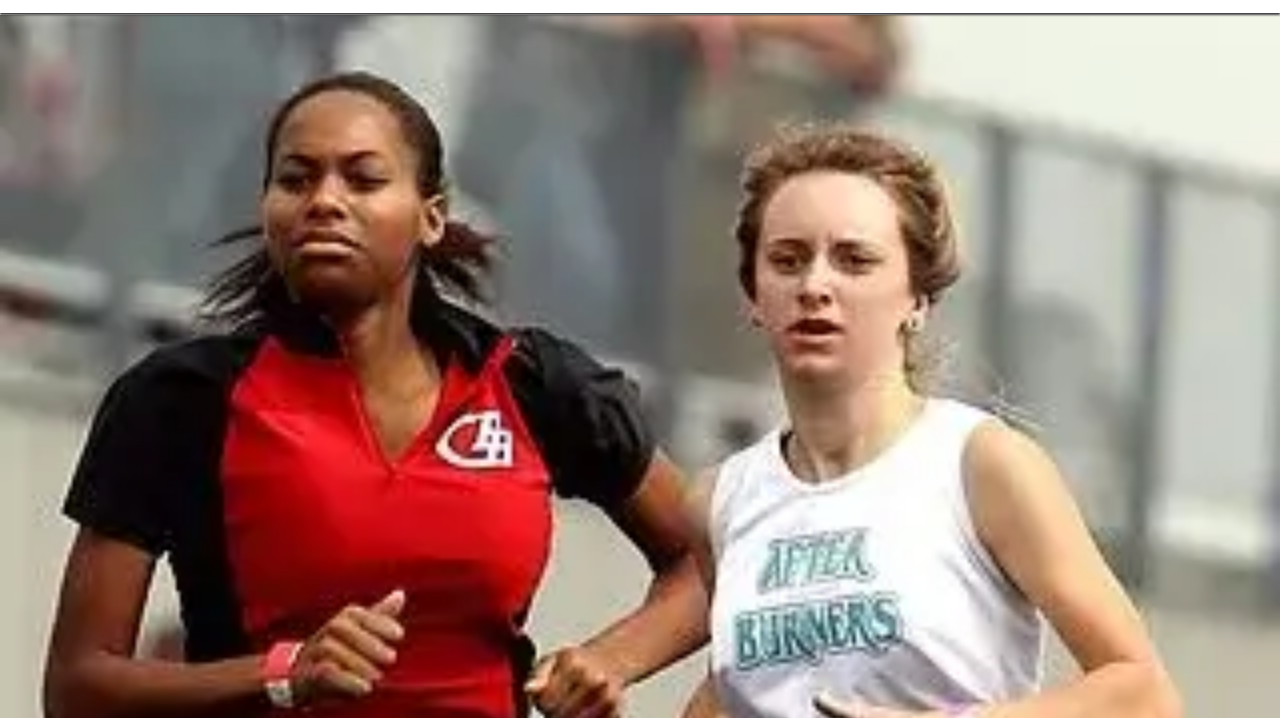
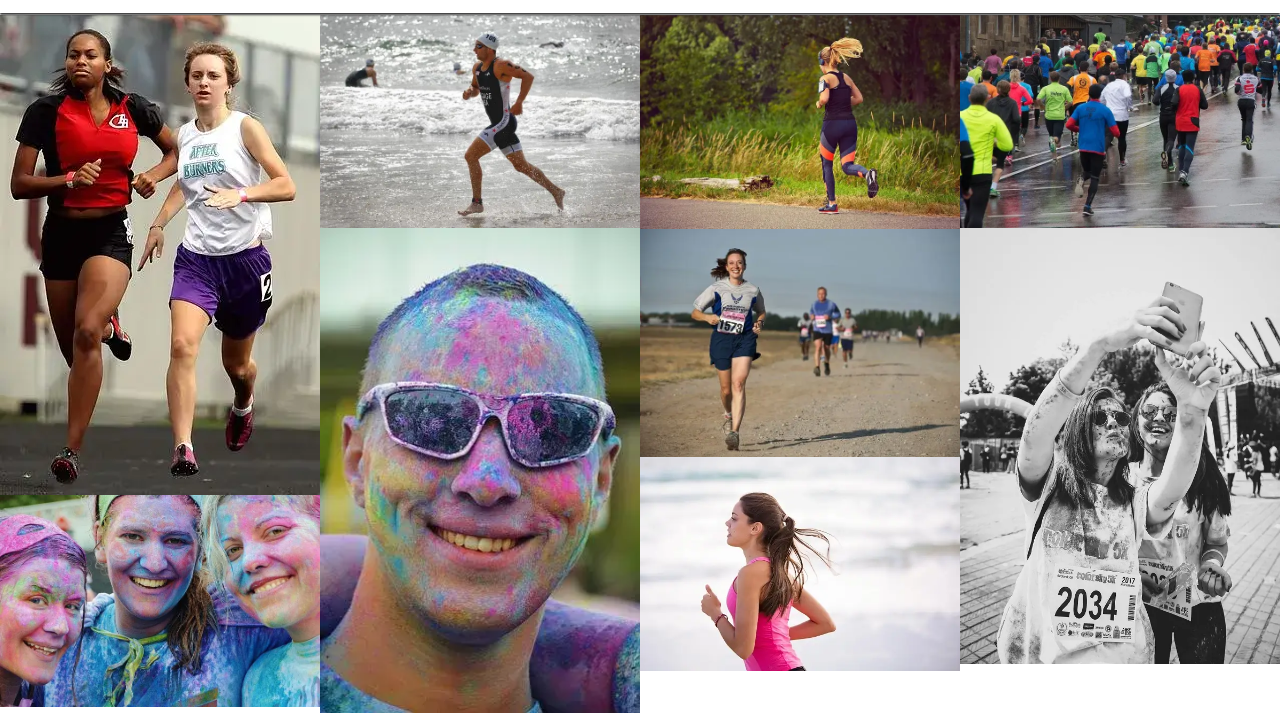
Before and after one commit to ZoltanNyaradi/Love-Runing, a plain HTML site: page gallery.html in a window 1280 px wide. Shown: the part 82-800 px from the top of the page. Drawn offline with nearby package versions, Linux system fonts and the light colour scheme.

Commit message:
make gallery responsive

```diff
--- a/assets/css/style.css
+++ b/assets/css/style.css
@@ -182,6 +182,13 @@ main {
     padding:5%;
     color:#3a3a3a;
 }
+/* media query: large or landscape phones */
+@media screen and (min-width:576px){
+    #photos{
+        column-count:2;
+        column-gap:0;
+    }
+}
 
 /*media query: tablets and larger (786 and up)*/
 @media screen and (min-width:768px){
@@ -232,11 +239,17 @@ main {
         align-self:flex-end;
     }
 
+#photos {
+    column-count: 3;
+}
 }
 @media screen and (min-width:992px){
     #menu a:hover{
         border-bottom: 1px solid #3a3a3a;
     }
+        #photos {
+            column-count: 4;
+        }
 
 }
 @media screen and (min-width:1200px){
```
